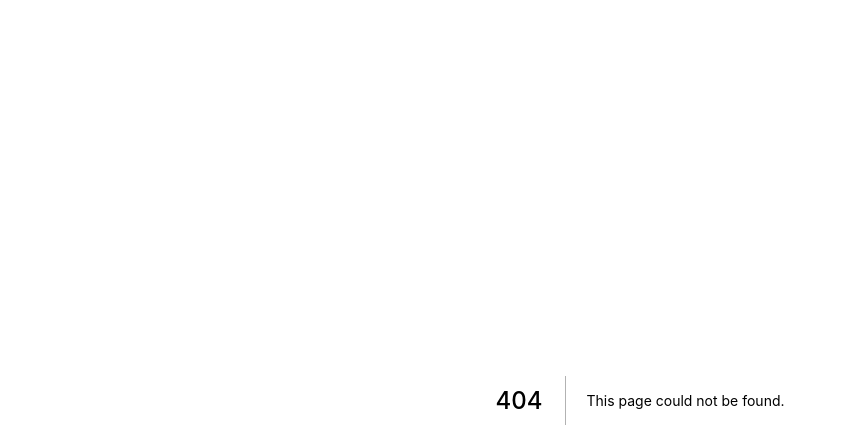
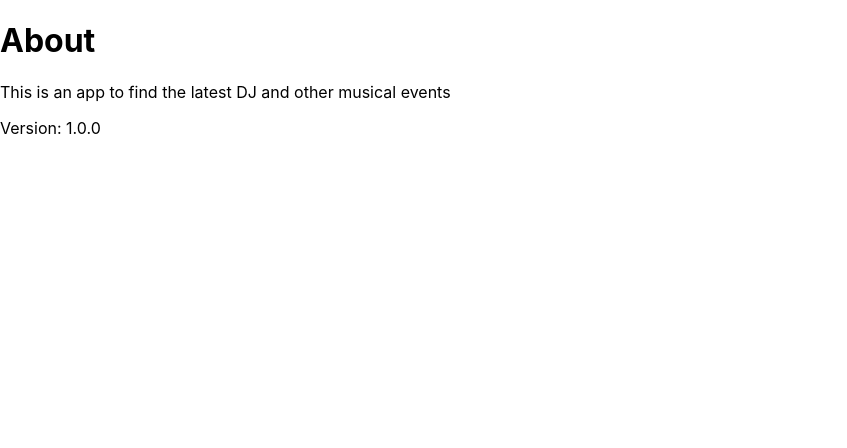
Before and after one commit to igorzinar/dj-events-frontend, a Next.js app: page /about in a window 1280 px wide. Before the commit this address had no page. Shown: the top 448 px of the page, without its empty margins (0-847 px from the left). Built offline with nearby package versions, Linux system fonts and the light colour scheme.

Commit message:
Pages and routing

```diff
--- a/package.json
+++ b/package.json
@@ -11,5 +11,11 @@
     "next": "10.2.3",
     "react": "17.0.2",
     "react-dom": "17.0.2"
+  },
+  "devDependencies": {
+    "@types/node": "^15.6.1",
+    "@types/react": "^17.0.8",
+    "@types/react-dom": "^17.0.5",
+    "typescript": "^4.3.2"
   }
 }
--- /dev/null
+++ b/pages/about.tsx
@@ -0,0 +1,14 @@
+import React from 'react';
+
+ const AboutPage = () => {
+    return (
+        <div>
+           <h1> About</h1>
+            <p>This is an app to find the latest DJ and other musical events</p>
+            <p>Version: 1.0.0</p>
+        </div>
+    );
+};
+
+ export default
+ AboutPage
--- a/pages/index.js
+++ b/pages/index.js
@@ -13,7 +13,7 @@ export default function Home() {
 
       <main className={styles.main}>
         <h1 className={styles.title}>
-          Welcome to <a href="https://nextjs.org">Next.js!</a>
+         Hello <a href="https://nextjs.org">Next.js!</a>
         </h1>
 
         <p className={styles.description}>
```
Also changed, not shown: pages/events/[slug].tsx (added, +11 -0 lines), pages/events/add.tsx (added, +11 -0 lines), pages/events/index.tsx (added, +11 -0 lines).
